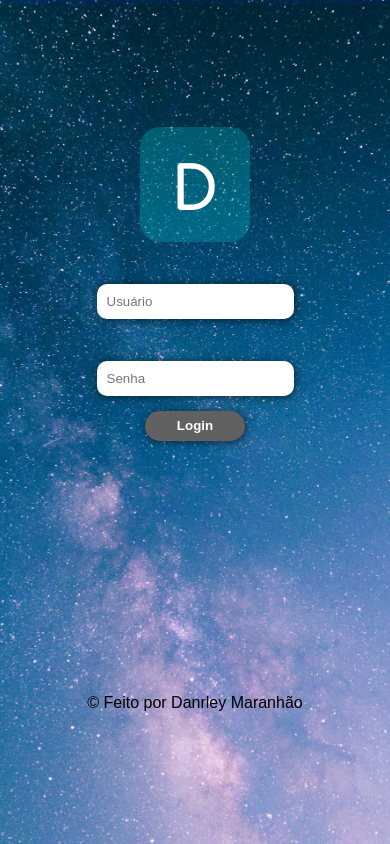
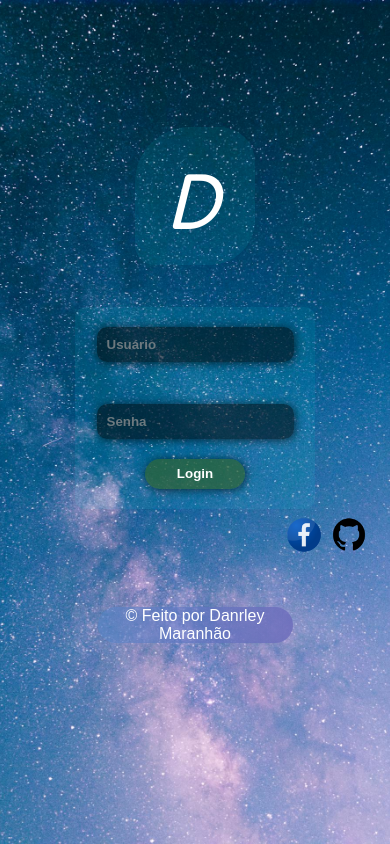
Before and after one commit to dynmopi/layout-login, a plain HTML site: page index.html in a window 390 px wide. Drawn offline with Linux system fonts and the light colour scheme.

Commit message:
mobile-first

```diff
--- a/index.html
+++ b/index.html
@@ -22,11 +22,14 @@
 
                 </form>
             </div>
-            <div id="img">
 
-            </div>
         </section>
     </main>
+    <nav>
+        <div id="fac"></div>
+        <div id="github"></div>
+        <div id="google"></div>
+    </nav>
     <footer>
         &copy; Feito por Danrley Maranhão
     </footer>
--- a/style/style.css
+++ b/style/style.css
@@ -11,7 +11,7 @@
 *{
     padding: 0px;
     margin: 0px;
-    font-family: Arial, Helvetica, sans-serif
+    font-family: Arial, Helvetica, sans-serif;
 }
 
 body{
@@ -21,6 +21,7 @@ body{
     background-repeat: no-repeat;
     background-size: cover;
     background-attachment: fixed;
+    overflow-y: hidden;
 
 }
 /*label{
@@ -32,20 +33,35 @@ body{
     padding: 10px;
 }*/
 header > h1{
+    /*background-image: url(../img/drawingsemfundo.png);*/
+    background-color: rgba(0, 255, 255, 0.075);
+    background-size: 80px;
     text-align: center;
-    background-color: rgba(0, 255, 255, 0.199);
-    border-radius: 20px;
+    border-radius: 55px 35px 45px 20px;
     width: 50px;
     height: 50px;
     margin: 20vh auto 5vh auto;
     color: white;
     font-weight: bolder;
-    font-size: 60px;
+    font-size: 70px;
     font-family: var(--fonte-1);
+    font-style: italic;
     margin-top: 15vh;
-    padding: 30px 30px 35px;
+    padding: 40px 40px 48px 30px;
+
+}
+main{
+    background-color: rgba(0, 255, 255, 0.075);
+    display: block;
+    margin: auto;
+    padding: 20px;
+    width: 200px;
+    border-radius: 10px;
+
 }
 input{
+    background-color: rgba(0, 0, 0, 0.521);
+    color: white;
     display: block;
     margin: auto;
     border-radius: 10px;
@@ -60,6 +76,11 @@ input#iusu{
 input#isen{
     padding: 10px;
 }
+input::placeholder{
+    font-weight: bolder;
+    color: rgba(150, 150, 150, 0.719);
+}
+
 
 input#login{
     display: block;
@@ -67,22 +88,50 @@ input#login{
     height: 30px;
     width: 100px;
     margin: auto;
-    margin-top: 15px;
+    margin-top: 20px;
     border-radius: 20px;
     font-weight: bold;
-    background-color: rgb(97, 97, 97);
+    background-color: rgba(50, 100, 45, 0.678);
     color: white;
 }
-main{
+input#login:hover{
+    background-color: rgba(216, 56, 56, 0.801);
+    cursor: pointer;
+    transition: 0.3s;
+}
 
-}
-main > section > div#img{
+div#fac{
+    background-image: url(../img/facebook-icon.png);
+    background-size: 50px;
+    background-repeat: no-repeat;
+    display: inline-block;
+    margin: 0px 0px 1px 33vh;
 
 
-
+    width: 50px;
+    height: 50px;
+}
+div#github{
+    background-image: url(../img/github-icon.png);
+    background-size: 52px;
+    background-repeat: no-repeat;
+    display: inline-block;
+    margin: auto -10px;
+    width: 52px;
+    height: 52px;
 }
 footer{
+    color:white;
+    background-image: linear-gradient(90deg, #31a0d862, #7566b8);
+    background-repeat: no-repeat;
+    background-attachment: fixed;
+    background-size: cover;
+    border-radius: 20px;
+    margin: auto;
+    width: 50vw;
+
+
     display: block;
     text-align: center;
-    margin-top: 30vh;
+    margin-top: 5vh;
 }
```
Also changed, not shown: img/drawingsemfundo.png (added), img/facebook-icon.png (added), img/github-icon.png (added), img/google-icon.png (added).
